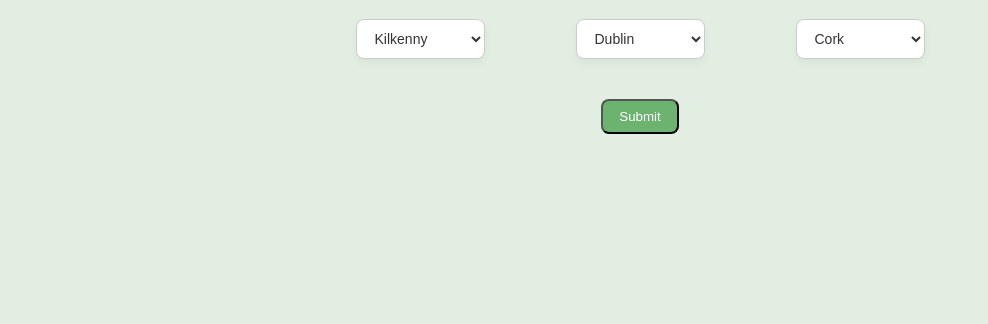
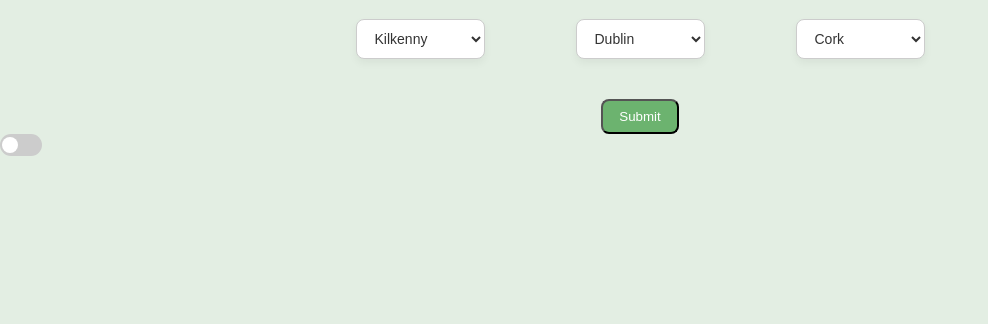
Before and after one commit to TJOD12/data-web-app, a Django app: page / in a window 1280 px wide. Shown: the part 174-498 px from the top of the page, without its empty margins (0-988 px from the left). Run offline with Django 4.2, Linux system fonts and the light colour scheme; some libraries are stand-ins or nearby versions.

Commit message:
Updated tivk

```diff
--- a/bogearrai/static/bogearrai/style.css
+++ b/bogearrai/static/bogearrai/style.css
@@ -278,6 +278,62 @@ tr td {
     font-weight: bold;
 }
 
+.switch {
+  position: relative;
+  display: inline-block;
+  width: 42px;
+  height: 22px;
+}
+
+.switch input {
+  opacity: 0;
+  width: 0;
+  height: 0;
+}
+
+.slider {
+  position: absolute;
+  cursor: pointer;
+  top: 0;
+  left: 0;
+  right: 0;
+  bottom: 0;
+  background-color: #ccc;
+  -webkit-transition: .4s;
+  transition: .4s;
+}
+
+.slider:before {
+  position: absolute;
+  content: "";
+  height: 16px;
+  width: 16px;
+  left: 2px;
+  bottom: 3.5px;
+  background-color: white;
+  -webkit-transition: .4s;
+  transition: .4s;
+}
+
+input:checked + .slider {
+  background-color: #2196F3;
+}
+
+input:checked + .slider:before {
+  -webkit-transform: translateX(22px);
+  -ms-transform: translateX(22px);
+  transform: translateX(22px);
+}
+
+/* Rounded sliders */
+.slider.round {
+  border-radius: 36px;
+}
+
+.slider.round:before {
+  border-radius: 50%;
+}
+
 footer {
     background-color: #c5c4c4ff;
     position: fixed;
--- a/bogearrai/templates/bogearrai/index.html
+++ b/bogearrai/templates/bogearrai/index.html
@@ -122,6 +122,12 @@
                     </form>
                 </section>
             </section>
+            <section>
+                <label class="switch">
+                    <input type="checkbox">
+                    <span class="slider round"></span>
+                </label>
+            </section>
     </main>
     <footer>
         <section class="footer-content-container">
```
